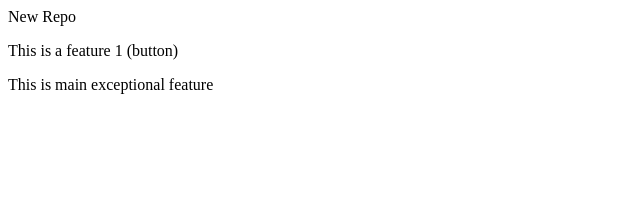
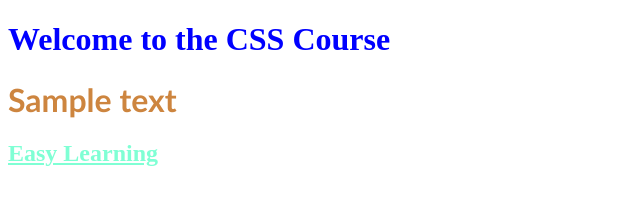
Before and after one commit to ZeeshanSameer/localrepo, a plain HTML site: page index.html in a window 1280 px wide. Shown: the whole page, without its empty margins (0-640 px from the left). Drawn offline with Linux system fonts and the light colour scheme.

Commit message:
Starting learning CSS

```diff
--- /dev/null
+++ b/Styling.css
@@ -0,0 +1,8 @@
+h1{
+    color:peru;
+    font-family:'Trebuchet MS', 'Lucida Sans Unicode', 'Lucida Grande', 'Lucida Sans', Arial, sans-serif;
+}
+h2{
+    color: aquamarine;
+    text-decoration: underline;
+}
--- a/index.html
+++ b/index.html
@@ -1,3 +1,14 @@
-<p>New Repo</p>
-<p>This is a feature 1 (button)</p>
-<p>This is main exceptional feature</p>
+<!DOCTYPE html>
+<html lang="en">
+<head>
+    <meta charset="UTF-8">
+    <meta name="viewport" content="width=device-width, initial-scale=1.0">
+    <title>CSS Examples</title>
+    <link rel="stylesheet "type="text/css" href="Styling.css">
+</head>
+<body>
+    <h1 style=color:blue;font-family:Trebuchet MS>Welcome to the CSS Course</h1>
+    <h1 style font-family="Arial">Sample text</h1>
+    <h2>Easy Learning</h2>
+</body>
+</html>
```
